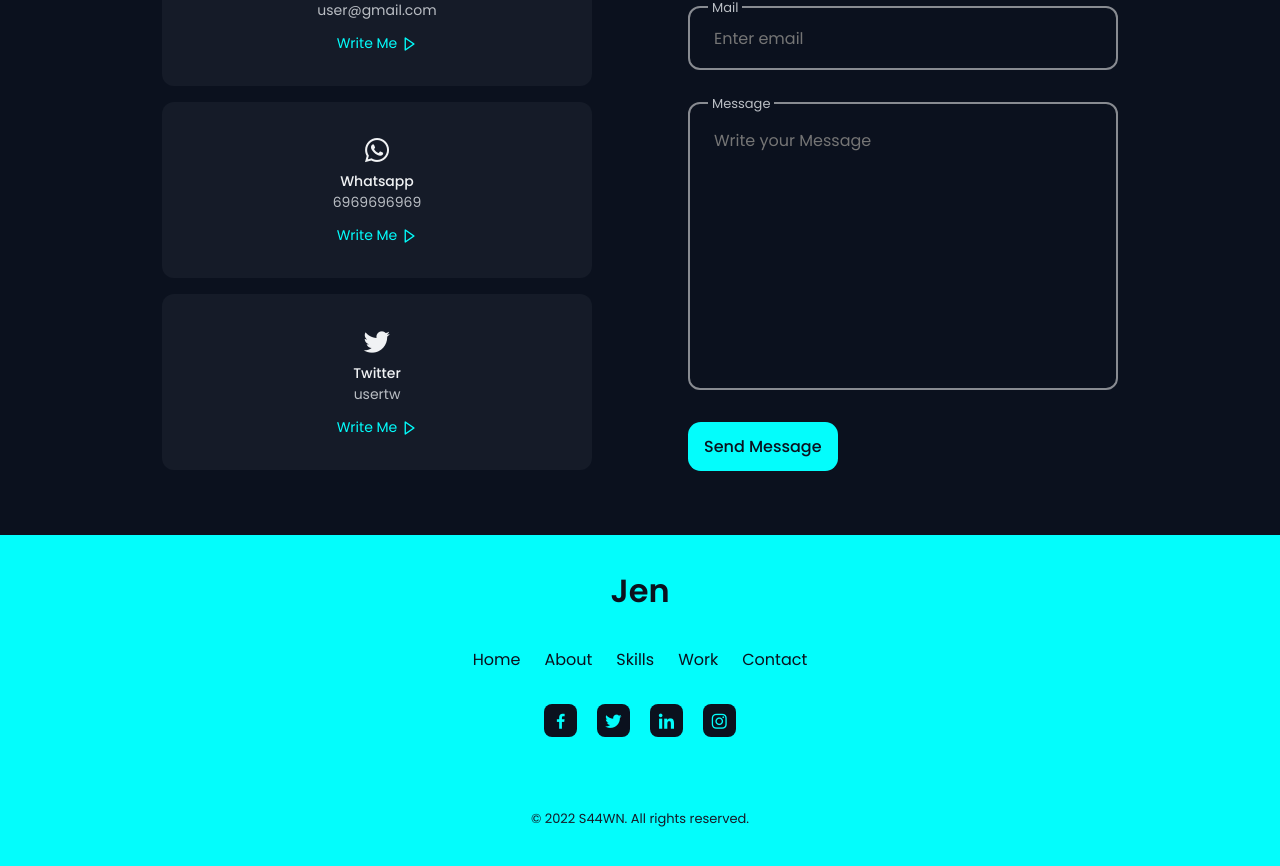
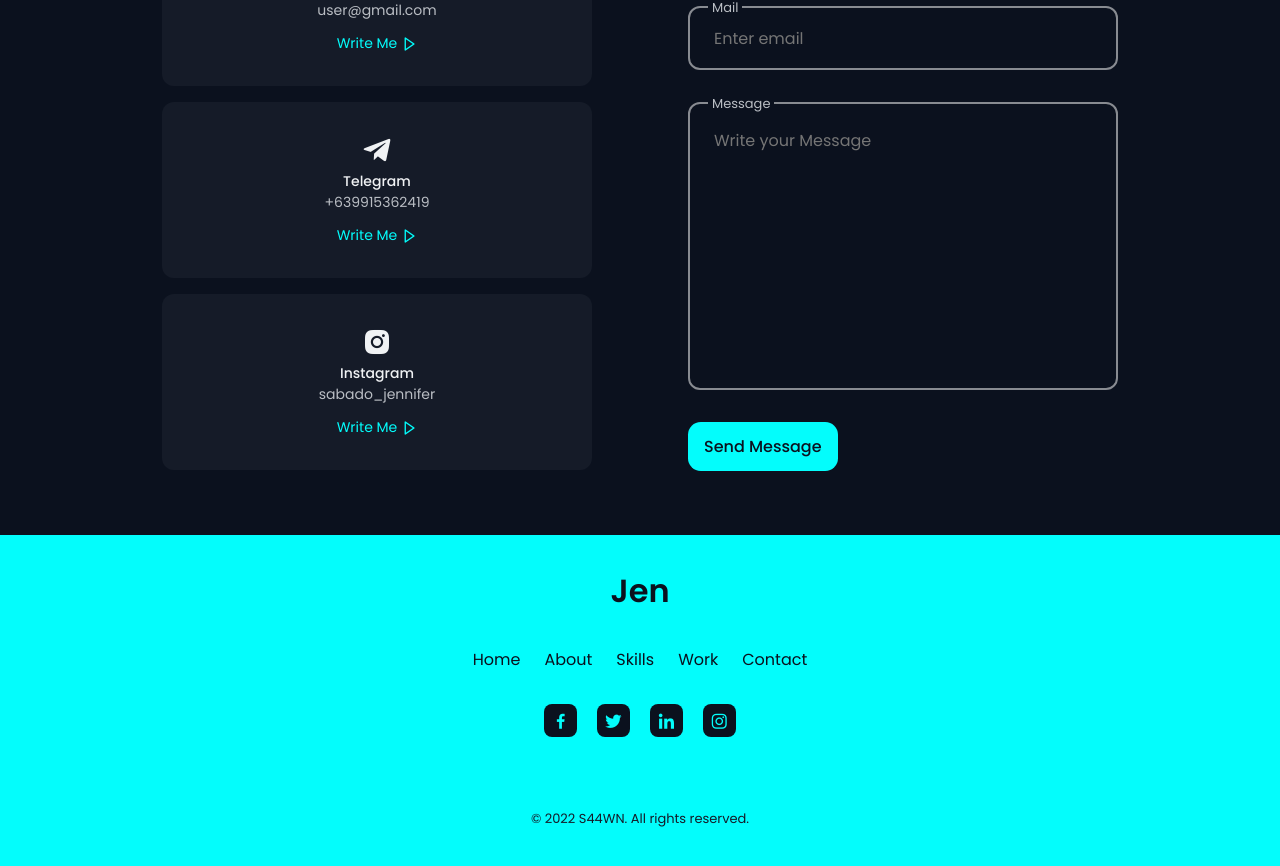
Before and after one commit to jensabado/jennifer-sabado, a plain HTML site: page index.html in a window 1280 px wide. Shown: the part 3820-4686 px from the top of the page. Drawn offline with nearby package versions, Linux system fonts and the light colour scheme.

Commit message:
update social media link

```diff
--- a/index.html
+++ b/index.html
@@ -594,22 +594,22 @@
                         </div>
 
                         <div class="contact__card">
-                            <i class='bx bxl-whatsapp contact__card-icon'></i>
-                            <h3 class="contact__card-title">Whatsapp</h3>
-                            <span class="contact__card-data">6969696969</span>
+                            <i class='bx bxl-telegram contact__card-icon'></i>
+                            <h3 class="contact__card-title">Telegram</h3>
+                            <span class="contact__card-data">+639915362419</span>
 
-                            <a href="https://api.whatsapp.com/send?phone=+916969696969&text=Hey there!" target="_blank"
+                            <a href="https://t.me/jenn_sabado" target="_blank"
                                 class="contact__button">
                                 Write Me <i class='bx bx-right-arrow contact__button-icon'></i>
                             </a>
                         </div>
 
                         <div class="contact__card">
-                            <i class='bx bxl-twitter contact__card-icon'></i>
-                            <h3 class="contact__card-title">Twitter</h3>
-                            <span class="contact__card-data">usertw</span>
+                            <i class='bx bxl-instagram-alt contact__card-icon'></i>
+                            <h3 class="contact__card-title">Instagram</h3>
+                            <span class="contact__card-data">sabado_jennifer</span>
 
-                            <a href="https://twitter.com/usertw" target="_blank" class="contact__button">
+                            <a href="https://instagram.com/sabado_jennifer?igshid=MjEwN2IyYWYwYw==" target="_blank" class="contact__button">
                                 Write Me <i class='bx bx-right-arrow contact__button-icon'></i>
                             </a>
                         </div>
```
